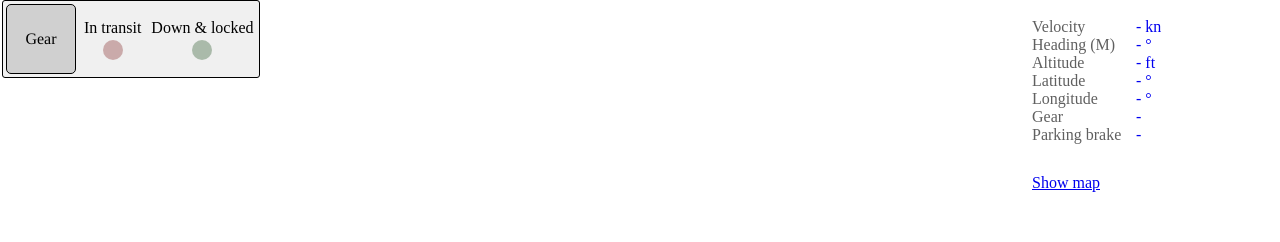
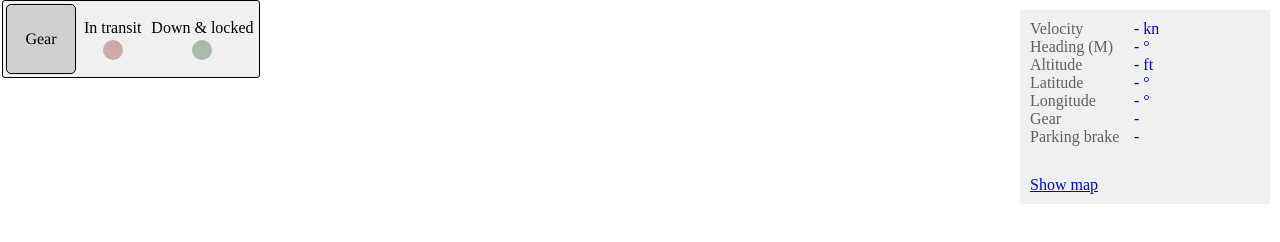
Before and after one commit to jaittola/xplane-location-web, a website: page www/index.html in a window 1280 px wide. Drawn offline with Linux system fonts and the light colour scheme.

Commit message:
Make the data box movable;
 * with a high z-index so that it ends up on top of the Leaflet
   map

```diff
--- a/www/js/app.js
+++ b/www/js/app.js
@@ -109,6 +109,7 @@
                 var nextY = event.clientY - offsetY;
                 panel.style.left = nextX + "px";
                 panel.style.top = nextY + "px";
+                panel.style.right = undefined;
                 event.preventDefault();
             }
 
--- a/www/style/app.css
+++ b/www/style/app.css
@@ -19,11 +19,14 @@ html, body {
 }
 
 .data-panel {
-    flex-grow: 0;
-    margin: 8px;
+    position: fixed;
+    top: 0;
+    right: 0;
+    margin: 10px;
     padding: 10px;
     width: 230px;
-    background-color: white;
+    z-index: 2000;
+    background-color: #f0f0f0;
 }
 
 .data-item {
```
